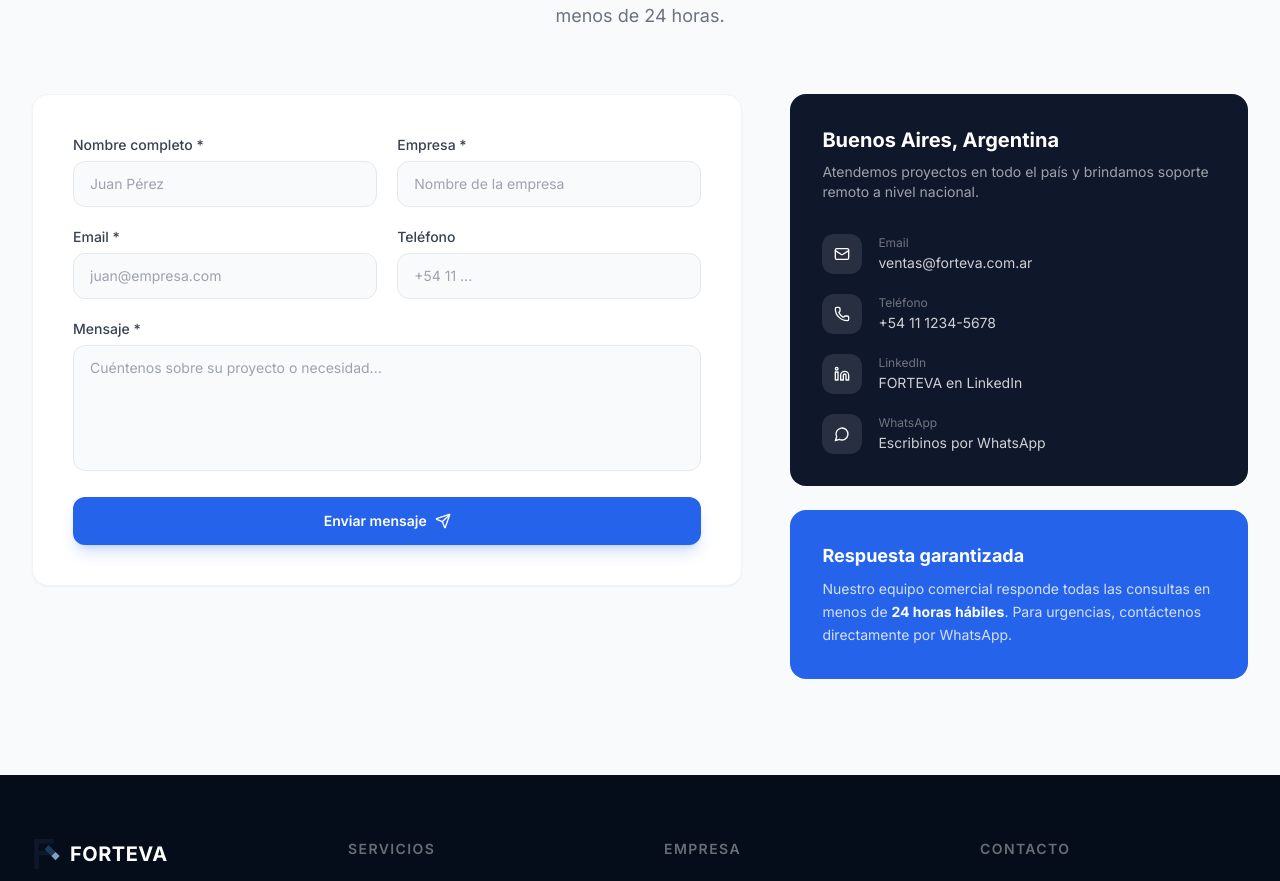
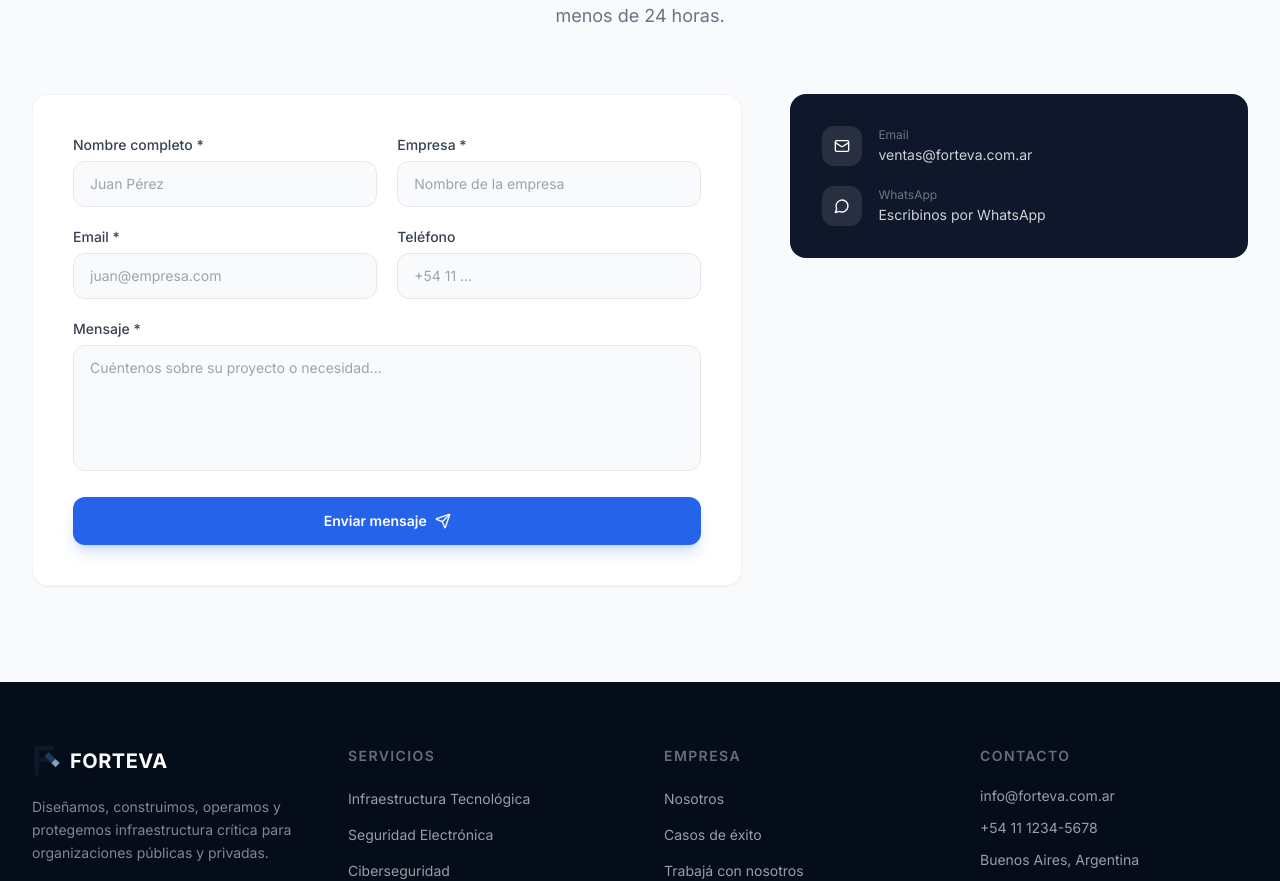
Before and after one commit to bernardorshaid-br/forteva, a Next.js app: page / in a window 1280 px wide. Shown: the part 9462-10343 px from the top of the page. Built offline with nearby package versions, Linux system fonts and the light colour scheme.

Commit message:
fix: remove phone, linkedin, location header and guarantee box from contact

```diff
--- a/components/Contact.tsx
+++ b/components/Contact.tsx
@@ -2,7 +2,7 @@
 
 import { useState } from "react";
 import { motion } from "framer-motion";
-import { Mail, Phone, Linkedin, MessageCircle, Send, CheckCircle, AlertCircle } from "lucide-react";
+import { Mail, MessageCircle, Send, CheckCircle, AlertCircle } from "lucide-react";
 
 interface FormData {
   name: string;
@@ -18,18 +18,6 @@ const contactInfo = [
     label: "Email",
     value: "ventas@forteva.com.ar",
     href: "mailto:ventas@forteva.com.ar",
-  },
-  {
-    icon: Phone,
-    label: "Teléfono",
-    value: "+54 11 1234-5678",
-    href: "tel:+541112345678",
-  },
-  {
-    icon: Linkedin,
-    label: "LinkedIn",
-    value: "FORTEVA en LinkedIn",
-    href: "https://linkedin.com/company/forteva",
   },
   {
     icon: MessageCircle,
@@ -257,12 +245,6 @@ export default function Contact() {
             className="lg:col-span-2 flex flex-col gap-6"
           >
             <div className="bg-navy-800 rounded-2xl p-8 text-white">
-              <h3 className="text-xl font-bold mb-2">Buenos Aires, Argentina</h3>
-              <p className="text-white/60 text-sm mb-8">
-                Atendemos proyectos en todo el país y brindamos soporte remoto
-                a nivel nacional.
-              </p>
-
               <div className="space-y-5">
                 {contactInfo.map((item, index) => (
                   <motion.a
@@ -286,15 +268,6 @@ export default function Contact() {
                 ))}
               </div>
             </div>
-
-            <div className="bg-brand-600 rounded-2xl p-8 text-white">
-              <h3 className="text-lg font-bold mb-2">Respuesta garantizada</h3>
-              <p className="text-white/80 text-sm leading-relaxed">
-                Nuestro equipo comercial responde todas las consultas en menos de{" "}
-                <strong className="text-white">24 horas hábiles</strong>. Para urgencias,
-                contáctenos directamente por WhatsApp.
-              </p>
-            </div>
           </motion.div>
         </div>
       </div>
```
